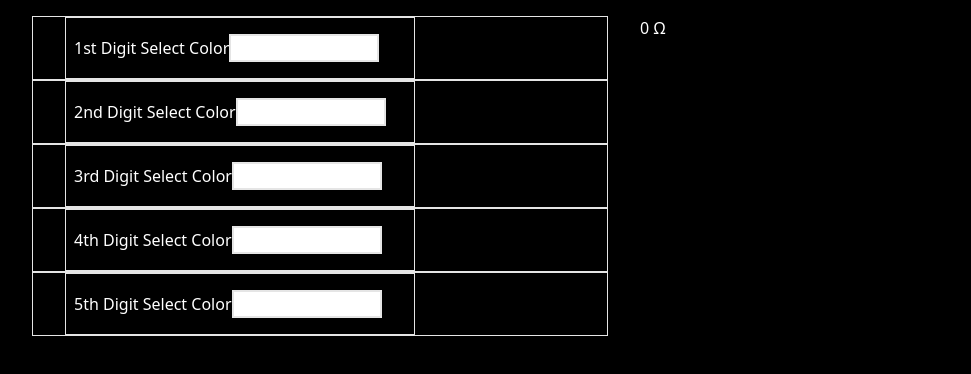
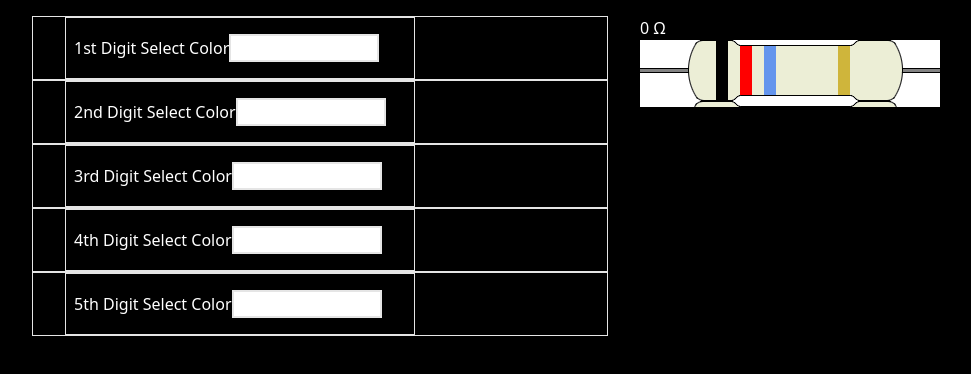
Before and after one commit to nischalshakya787/resistance-calculator, a React (Vite) app: page / in a window 1280 px wide. Shown: the top 374 px of the page, without its empty margins (16-987 px from the left). Built offline with nearby package versions, Linux system fonts and the light colour scheme; the HTML template or start-up script is replaced by a standard one.

Commit message:
Added a image for resistor

```diff
--- a/src/pages/Home.jsx
+++ b/src/pages/Home.jsx
@@ -1,6 +1,7 @@
 import React, { useContext, useEffect, useState } from "react";
 import InputBox from "@/components/InputBox";
 import { UserContext } from "@/UserContext";
+import background from "@/assets/image/resistor.png";
 
 const Home = () => {
   const { color } = useContext(UserContext);
@@ -116,7 +117,64 @@ const Home = () => {
           <InputBox digit={index} key={index} color={color[index]} />
         ))}
       </div>
-      <div className="md:w-1/2 p-4">{value}</div>
+      <div className="md:w-1/2 p-4">
+        <div className="value-box">
+          <span>{value}</span>
+        </div>
+        <div className="resistor-box">
+          <table
+            width={300}
+            cellPadding={0}
+            cellSpacing={0}
+            background={background}
+          >
+            <tbody>
+              <tr>
+                <div style={{ width: "76px", display: "inline-block" }}></div>
+                <div
+                  style={{
+                    display: "inline-block",
+                    width: "12px",
+                    height: "59px",
+                    margin: "1px 0px",
+                    backgroundColor: "#000000",
+                  }}
+                ></div>
+                <div style={{ width: "12px", display: "inline-block" }}></div>
+                <div
+                  style={{
+                    display: "inline-block",
+                    width: "12px",
+                    height: "49px",
+                    margin: "6px 0px",
+                    backgroundColor: "#ff0000",
+                  }}
+                ></div>
+                <div style={{ width: "12px", display: "inline-block" }}></div>
+                <div
+                  style={{
+                    display: "inline-block",
+                    width: "12px",
+                    height: "49px",
+                    margin: "6px 0px",
+                    backgroundColor: "#6495ed",
+                  }}
+                ></div>
+                <div style={{ width: "62px", display: "inline-block" }}></div>
+                <div
+                  style={{
+                    display: "inline-block",
+                    width: "12px",
+                    height: "49px",
+                    margin: "6px 0px",
+                    backgroundColor: "#cfb53b",
+                  }}
+                ></div>
+              </tr>
+            </tbody>
+          </table>
+        </div>
+      </div>
     </div>
   );
 };
```
Also changed, not shown: src/assets/image/resistor.png (added).
